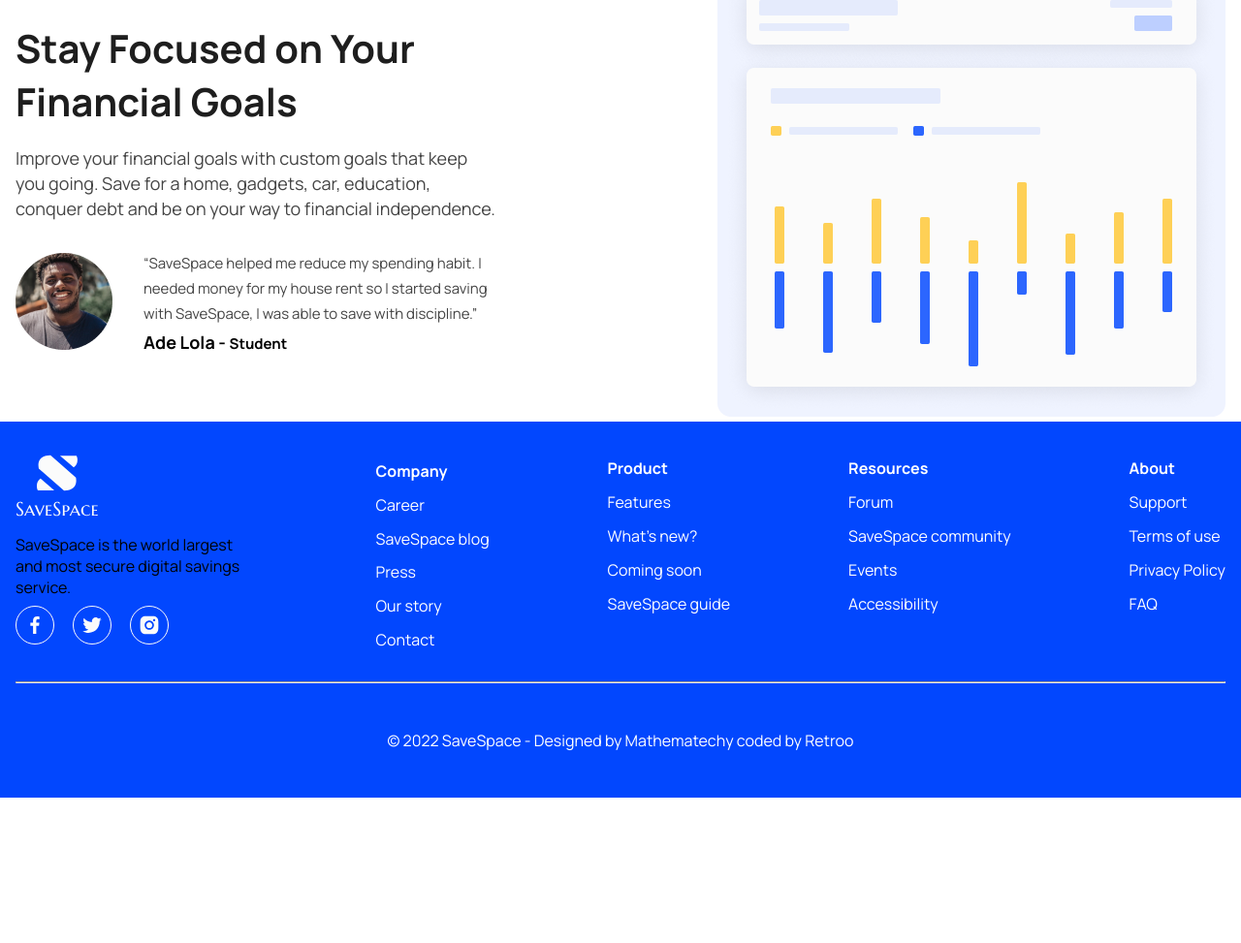
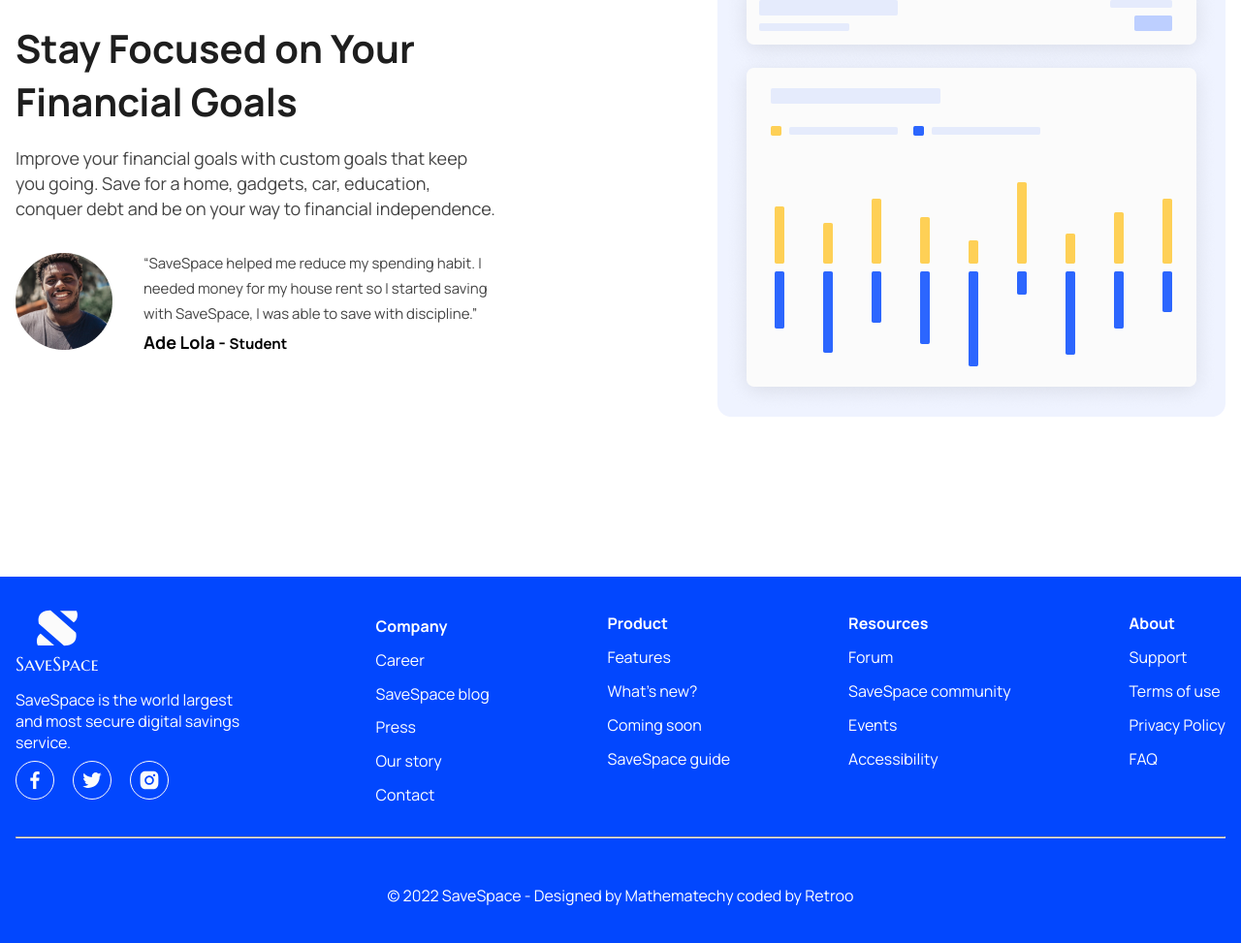
Before and after one commit to mrrpablo/savespace, a plain HTML site: page index.html in a window 1280 px wide. Shown: the part 3063-4036 px from the top of the page at 97% size. Before the commit the page ends 3886 px from the top, so only its background shows below. Drawn offline with Linux system fonts and the light colour scheme.

Commit message:
margin top

```diff
--- a/style.css
+++ b/style.css
@@ -372,6 +372,7 @@ span.stu{
 /* footer */
 footer{
     background-color: #0247FE;
+    margin-top: 10em;
 }
 
 .footer-body{
@@ -386,6 +387,7 @@ footer{
 
 .one p{
     margin: .5em 0;
+    color: #fff;
 }
 
 .socials img{
```
